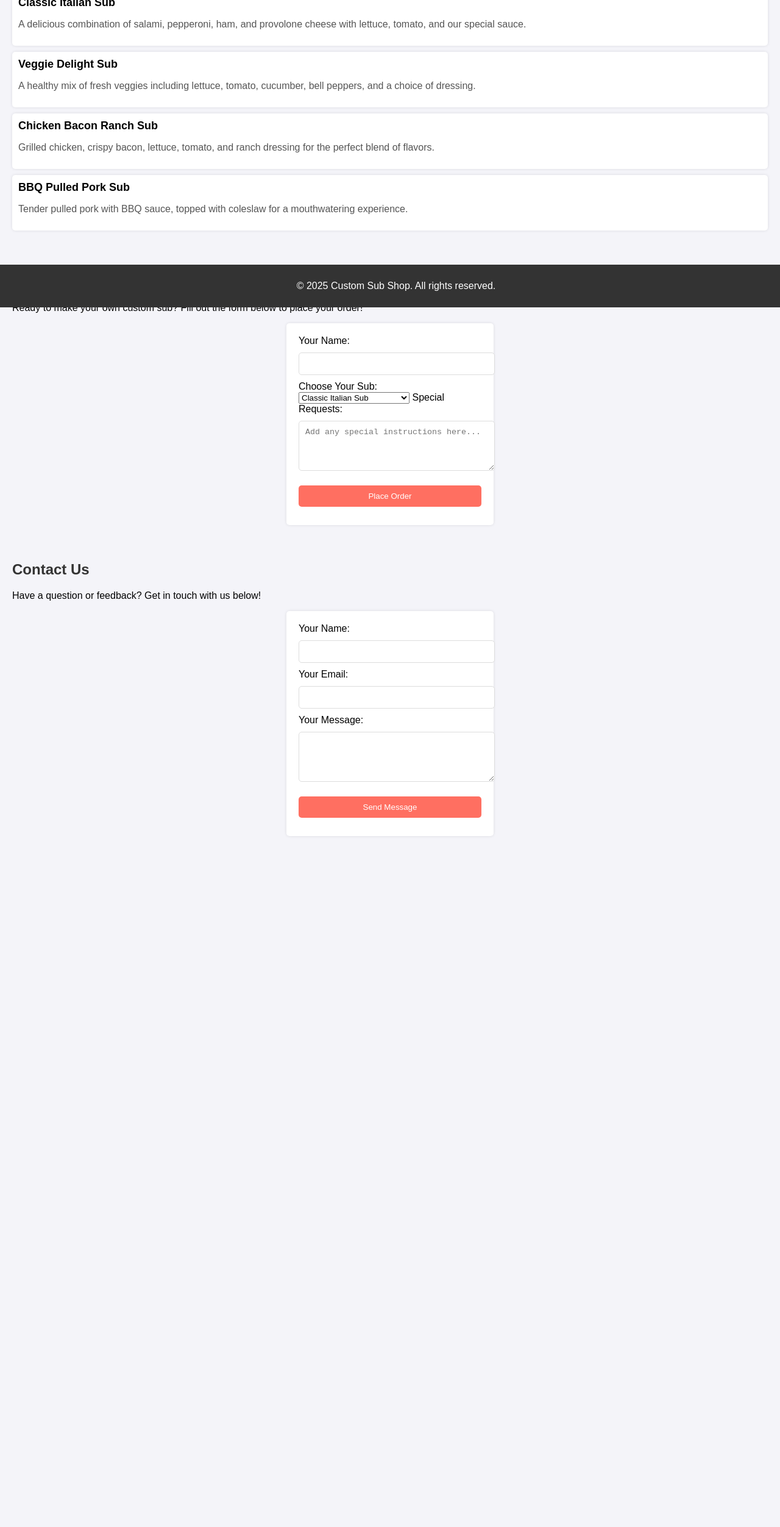
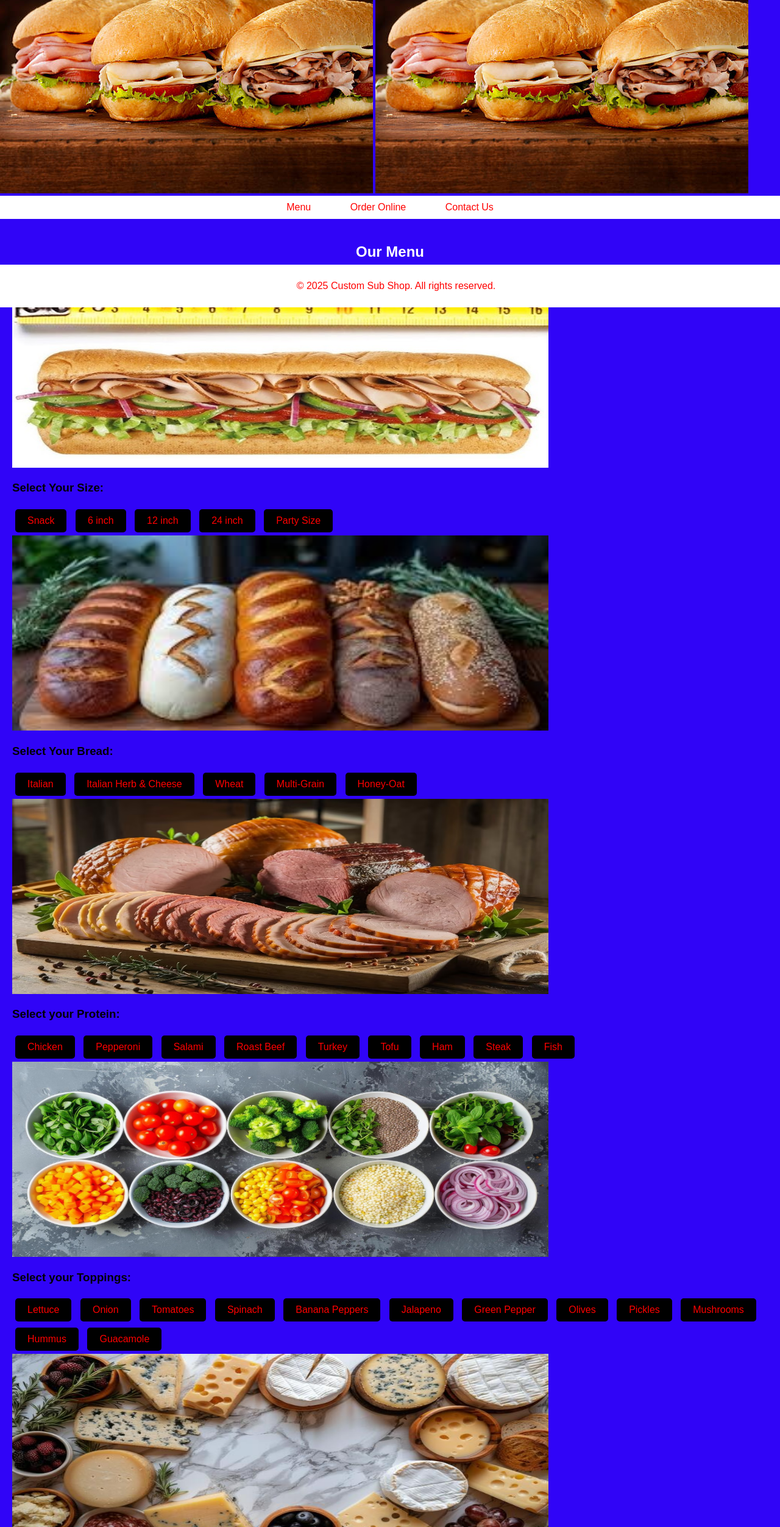
Before and after one commit to ASmith202/Project-One, a plain HTML site: page index.html in a window 1280 px wide. Shown: the part 296-2800 px from the top of the page at 61% size. Before the commit the page ends 1687 px from the top, so only its background shows below. Drawn offline with Linux system fonts and the light colour scheme.

Commit message:
revisions

```diff
--- a/index.html
+++ b/index.html
@@ -4,6 +4,12 @@
     <meta charset="UTF-8">
     <meta name="viewport" content="width=device-width, initial-scale=1.0">
     <title>Custom Sub Shop</title>
+
+    <style>
+        #menu h2 {
+            text-align: center;
+        }
+    </style>
 
 <link rel="stylesheet" href="styles.css">
 
@@ -16,6 +22,9 @@
     <p>Make a delicious custom-made sub in seconds</p>
 </header>
 
+<img src="3 Sub Pic.jpg" alt="3 Sub pic"> <img src="3 Sub Pic.jpg" alt="3 Sub pic">
+
+
 <nav>
     <a href="#menu">Menu</a>
     <a href="#order">Order Online</a>
@@ -24,22 +33,92 @@
 
 <section id="menu">
     <h2>Our Menu</h2>
+
     <div class="menu-item">
-        <h3>Classic Italian Sub</h3>
-        <p>A delicious combination of salami, pepperoni, ham, and provolone cheese with lettuce, tomato, and our special sauce.</p>
+        <img src="Measure Sub.jpg" alt="Ruler Sub" width="880" height="320">
+
+        <h3>Select Your Size:</h3>
+        <button class="ingredient-button" onclick="selectSize('Snack')">Snack</button>
+        <button class="ingredient-button" onclick="selectSize('6 inch')">6 inch</button>
+        <button class="ingredient-button" onclick="selectSize('12 inch')">12 inch</button>
+        <button class="ingredient-button" onclick="selectSize('24 inch')">24 inch</button>
+        <button class="ingredient-button" onclick="selectSize('Party Size')">Party Size</button>
+    </div>
+
+
+
+    <div class="menu-item">
+        <img src="Bread Pic 3.jpg" alt="Bread Pic" width="880" height="320">
+        <h3>Select Your Bread:</h3>
+        <button class="ingredient-button" onclick="selectBread('Italian')">Italian</button>
+        <button class="ingredient-button" onclick="selectBread('Italian Herb & Cheese')">Italian Herb & Cheese</button>
+        <button class="ingredient-button" onclick="selectBread('Wheat')">Wheat</button>
+        <button class="ingredient-button" onclick="selectBread('Multi-Grain')">Multi-Grain</button>
+        <button class="ingredient-button" onclick="selectBread('Honey-Oat')">Honey-Oat</button>
+    </div>
+
+    <div class="menu-item">
+        <img src="Assorted Meat Pic.avif" alt="Meat Pic" width="880" height="320">
+        <h3>Select your Protein:</h3>
+        <button class="ingredient-button" onclick="selectProtein('Chicken')">Chicken</button>
+        <button class="ingredient-button" onclick="selectProtein('Pepperoni')">Pepperoni</button>
+        <button class="ingredient-button" onclick="selectProtein('Salami')">Salami</button>
+        <button class="ingredient-button" onclick="selectProtein('Roast Beef')">Roast Beef</button>
+        <button class="ingredient-button" onclick="selectProtein('Turkey')">Turkey</button>
+        <button class="ingredient-button" onclick="selectProtein('Tofu')">Tofu</button>
+        <button class="ingredient-button" onclick="selectProtein('Ham')">Ham</button>
+        <button class="ingredient-button" onclick="selectProtein('Steak')">Steak</button>
+        <button class="ingredient-button" onclick="selectProtein('Fish')">Fish</button>
     </div>
     <div class="menu-item">
-        <h3>Veggie Delight Sub</h3>
-        <p>A healthy mix of fresh veggies including lettuce, tomato, cucumber, bell peppers, and a choice of dressing.</p>
+        <img src="Assorted Veggie Pic.jpeg" alt="Veggie Pic" width="880" height="320">
+        <h3>Select your Toppings:</h3>
+        <button class="ingredient-button" onclick="selectTopping('Lettuce')">Lettuce</button>
+        <button class="ingredient-button" onclick="selectTopping('Onion')">Onion</button>
+        <button class="ingredient-button" onclick="selectTopping('Tomatoes')">Tomatoes</button>
+        <button class="ingredient-button" onclick="selectTopping('Spinach')">Spinach</button>
+        <button class="ingredient-button" onclick="selectTopping('Banana Peppers')">Banana Peppers</button>
+        <button class="ingredient-button" onclick="selectTopping('Jalapeno')">Jalapeno</button>
+        <button class="ingredient-button" onclick="selectTopping('Green Pepper')">Green Pepper</button>
+        <button class="ingredient-button" onclick="selectTopping('Olives')">Olives</button>
+        <button class="ingredient-button" onclick="selectTopping('Pickles')">Pickles</button>
+        <button class="ingredient-button" onclick="selectTopping('Mushrooms')">Mushrooms</button>
+        <button class="ingredient-button" onclick="selectTopping('Hummus')">Hummus</button>
+        <button class="ingredient-button" onclick="selectTopping('Guacamole')">Guacamole</button>
     </div>
     <div class="menu-item">
-        <h3>Chicken Bacon Ranch Sub</h3>
-        <p>Grilled chicken, crispy bacon, lettuce, tomato, and ranch dressing for the perfect blend of flavors.</p>
+        <img src="Assorted Cheese Pic.jpeg" alt="Cheese Pic" width="880" height="320">
+
+        <h3>Select your Cheese:</h3>
+        <button class="ingredient-button" onclick="selectCheese('American')">American</button>
+        <button class="ingredient-button" onclick="selectCheese('Cheddar')">Cheddar</button>
+        <button class="ingredient-button" onclick="selectCheese('Swiss')">Swiss</button>
+        <button class="ingredient-button" onclick="selectCheese('Provolone')">Provolone</button>
+        <button class="ingredient-button" onclick="selectCheese('Colby Jack')">Colby Jack</button>
+        <button class="ingredient-button" onclick="selectCheese('Pepper Jack')">Pepper Jack</button>
+        <button class="ingredient-button" onclick="selectCheese('Mozzarella')">Mozzarella</button>
+        <button class="ingredient-button" onclick="selectCheese('Vegan Cheese')">Vegan Cheese</button>
     </div>
     <div class="menu-item">
-        <h3>BBQ Pulled Pork Sub</h3>
-        <p>Tender pulled pork with BBQ sauce, topped with coleslaw for a mouthwatering experience.</p>
+        <img src="Condiment Pic.jpeg" alt="Condiment Pic" width="880" height="320">
+
+        <h3>Select your Condiments:</h3>
+        <button class="ingredient-button" onclick="selectCondiment('Ranch')">Ranch</button>
+        <button class="ingredient-button" onclick="selectCondiment('Italian')">Italian</button>
+        <button class="ingredient-button" onclick="selectCondiment('Honey Mustard')">Honey Mustard</button>
+        <button class="ingredient-button" onclick="selectCondiment('Mayo')">Mayo</button>
+        <button class="ingredient-button" onclick="selectCondiment('Marinara')">Marinara</button>
+        <button class="ingredient-button" onclick="selectCondiment('BBQ Sauce')">BBQ Sauce</button>
+        <button class="ingredient-button" onclick="selectCondiment('Mustard')">Mustard</button>
+        <button class="ingredient-button" onclick="selectCondiment('Spicy Brown Mustard')">Spicy Brown Mustard</button>
+        <button class="ingredient-button" onclick="selectCondiment('Spicy Ranch')">Spicy Ranch</button>
+        <button class="ingredient-button" onclick="selectCondiment('Teriyaki')">Teriyaki</button>
+        <button class="ingredient-button" onclick="selectCondiment('Sriracha Sauce')">Sriracha Sauce</button>
+        <button class="ingredient-button" onclick="selectCondiment('Olive Oil')">Olive Oil</button>
+        <button class="ingredient-button" onclick="selectCondiment('Salt & Pepper')">Salt & Pepper</button>
+        <button class="ingredient-button" onclick="selectCondiment('Oregano')">Oregano</button>
     </div>
+
 </section>
 
 <section id="order">
@@ -49,13 +128,6 @@
         <label for="name">Your Name:</label>
         <input type="text" id="name" name="name" required>
 
-        <label for="sub">Choose Your Sub:</label>
-        <select id="sub" name="sub">
-            <option value="italian">Classic Italian Sub</option>
-            <option value="veggie">Veggie Delight Sub</option>
-            <option value="chicken">Chicken Bacon Ranch Sub</option>
-            <option value="bbq">BBQ Pulled Pork Sub</option>
-        </select>
 
         <label for="special">Special Requests:</label>
         <textarea id="special" name="special" rows="4" placeholder="Add any special instructions here..."></textarea>
@@ -67,7 +139,7 @@
 <section id="contact">
     <h2>Contact Us</h2>
     <p>Have a question or feedback? Get in touch with us below!</p>
-    <form action="submit_contact.php" method="POST">
+
         <label for="contact_name">Your Name:</label>
         <input type="text" id="contact_name" name="contact_name" required>
 
--- a/script.js
+++ b/script.js
@@ -0,0 +1,25 @@
+
+    function selectProtein(protein) {
+        alert("You selected: " + protein)
+    }
+
+
+    function selectCondiment(condiment) {
+        alert("You selected: " + condiment)
+    }
+
+function selectTopping(topping) {
+    alert("You selected topping: " + topping);
+}
+
+function selectCheese(cheese) {
+    alert("You selected cheese: " + cheese);
+}
+
+function selectBread(bread) {
+    alert("You selected bread: " + bread);
+}
+
+function selectSize(size) {
+    alert("You selected size: " + size);
+}
--- a/styles.css
+++ b/styles.css
@@ -1,55 +1,62 @@
+
+
 
         body {
             font-family: Arial, sans-serif;
-            background-color: #f4f4f9;
+            background-color: #3004f7;
             margin: 0;
             padding: 0;
         }
         header {
-            background-color: #ff6f61;
+            background-color: blue;
             color: white;
             padding: 20px;
             text-align: center;
         }
         nav {
-            background-color: #333;
-            color: white;
+            background-color: white;
+            color: red;
             padding: 10px;
             text-align: center;
         }
+
         nav a {
-            color: white;
+            color: red;
             text-decoration: none;
             padding: 14px 20px;
             margin: 0 10px;
         }
         nav a:hover {
             background-color: #ddd;
-            color: black;
+            color: white;
         }
         section {
             padding: 20px;
         }
         h2 {
-            color: #333;
+            color: white;
         }
-        .menu-item {
-            background-color: white;
+
+        .ingredient-button {
+            background-color: black;
+            color: red;
+            padding: 10px 20px;
+            margin: 5px;
+            border: none;
+            cursor: pointer;
+            font-size: 16px;
             border-radius: 5px;
-            margin: 10px 0;
-            padding: 10px;
-            box-shadow: 0px 0px 5px rgba(0, 0, 0, 0.1);
         }
-        .menu-item h3 {
-            margin: 0;
-            font-size: 18px;
+
+        .ingredient-button:hover {
+            background-color: black;
         }
-        .menu-item p {
-            color: #555;
-        }
+
+
+
         footer {
-            background-color: #333;
-            color: white;
+            background-color:white;
+            color: red;
             text-align: center;
             padding: 10px;
             position: fixed;
@@ -57,7 +64,7 @@
             bottom: 0;
         }
         form {
-            background-color: #fff;
+            background-color:red;
             padding: 20px;
             border-radius: 5px;
             box-shadow: 0px 0px 5px rgba(0, 0, 0, 0.1);
```
Also changed, not shown: 3 Sub Pic.jpg (added), Assorted Bread.jpg (added), Assorted Cheese Pic.jpeg (added), Assorted Meat Pic.avif (added), Assorted Veggie Pic.jpeg (added), Bread Pic 2.jpg (added), Bread Pic 3.jpg (added), Condiment Pic.jpeg (added), Measure Sub.jpg (added), Sauce Pic.jpg (added).
